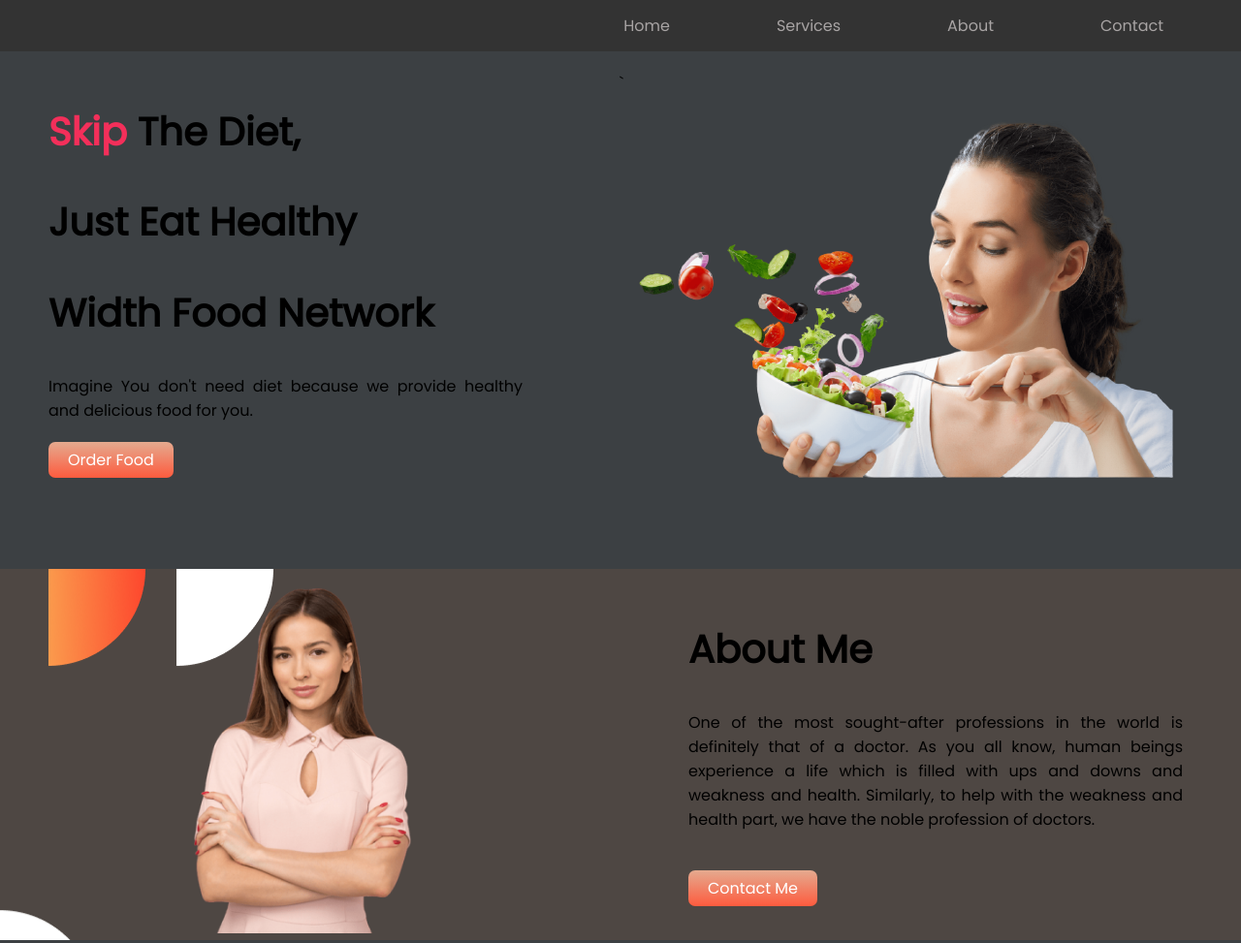
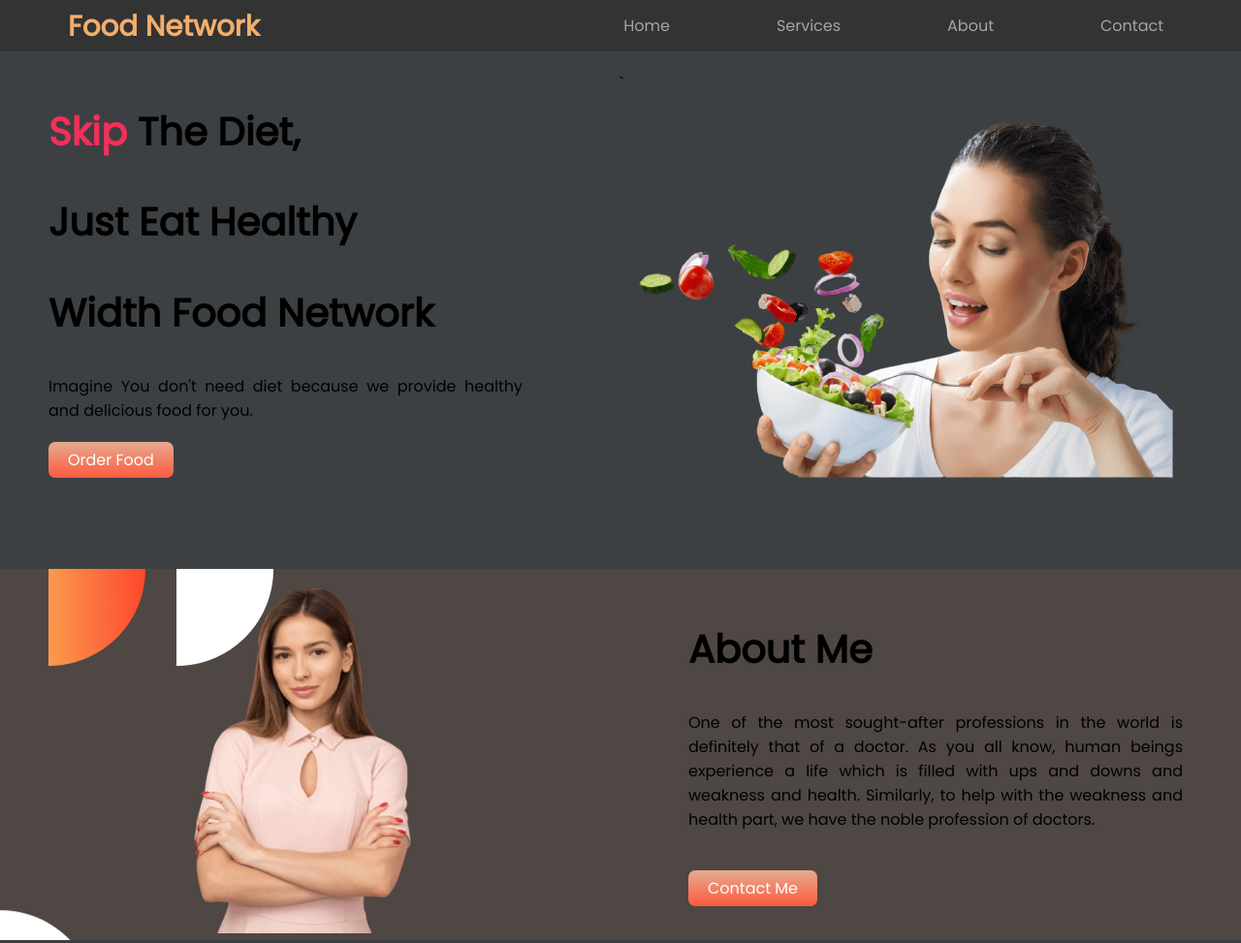
Before and after one commit to muhammadtamimofficial/Assignment-1, a plain HTML site: page index.html in a window 1280 px wide. Shown: the top 973 px of the page at 97% size. Drawn offline with Linux system fonts and the light colour scheme.

Commit message:
Brand icom

```diff
--- a/index.html
+++ b/index.html
@@ -16,8 +16,12 @@
 <body>
 
     <nav>
+        <div class="Brand_logo">
+            <a class="brand_logo" href="https://muhammad-tamim.github.io/Assignment-1/">
+                <h3>Food Network</h3>
+            </a>
+        </div>
         <ul>
-
             <li><a href="#contact">Contact</a></li>
             <li><a href="#about">About</a></li>
             <li><a href="#Services">Services</a></li>
--- a/style.css
+++ b/style.css
@@ -168,3 +168,13 @@ ul {
   .social_title{
       color: rgb(156, 65, 221);
   }
+  .Brand_logo{
+      position: absolute;
+      margin-top: -24px;
+      margin-left: 70px;
+      margin-bottom: 5px;
+      font-size: 25px;
+  }
+  .brand_logo{
+    color: rgb(243, 173, 108);
+  }
```
